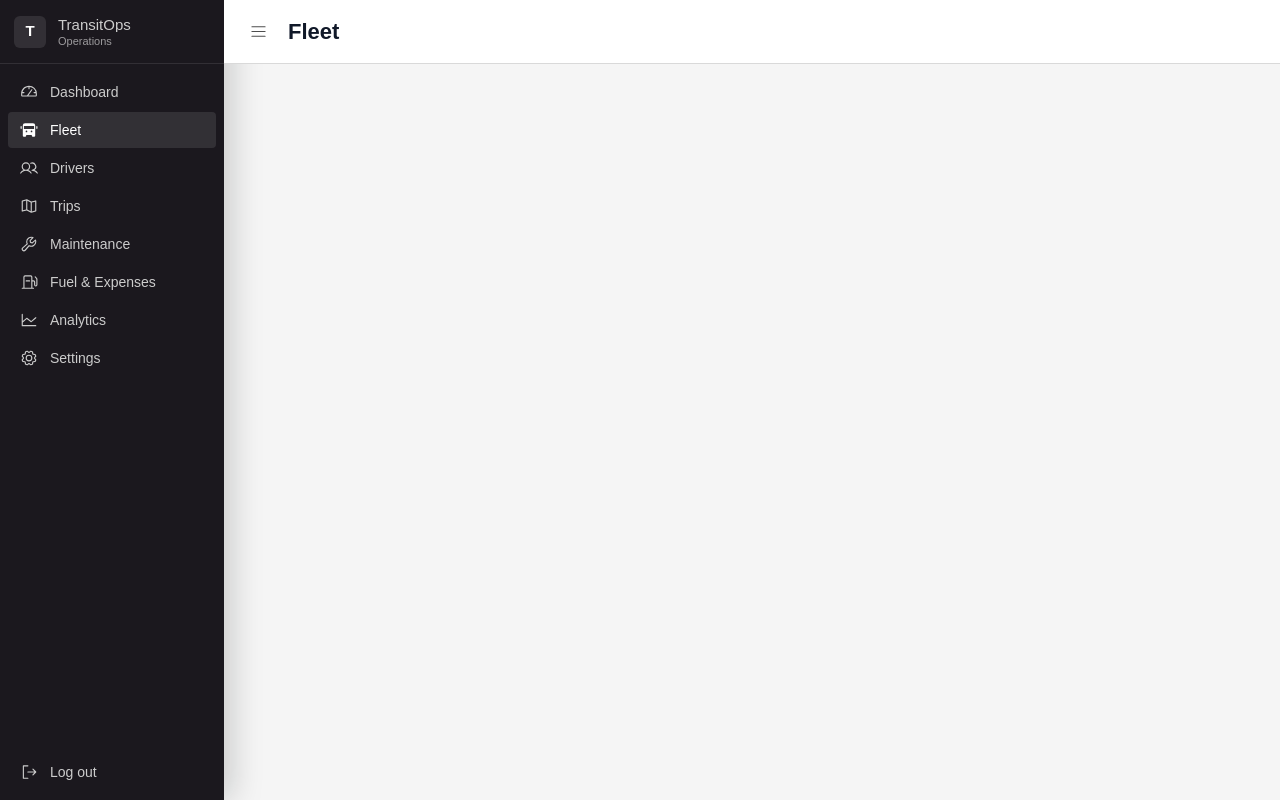
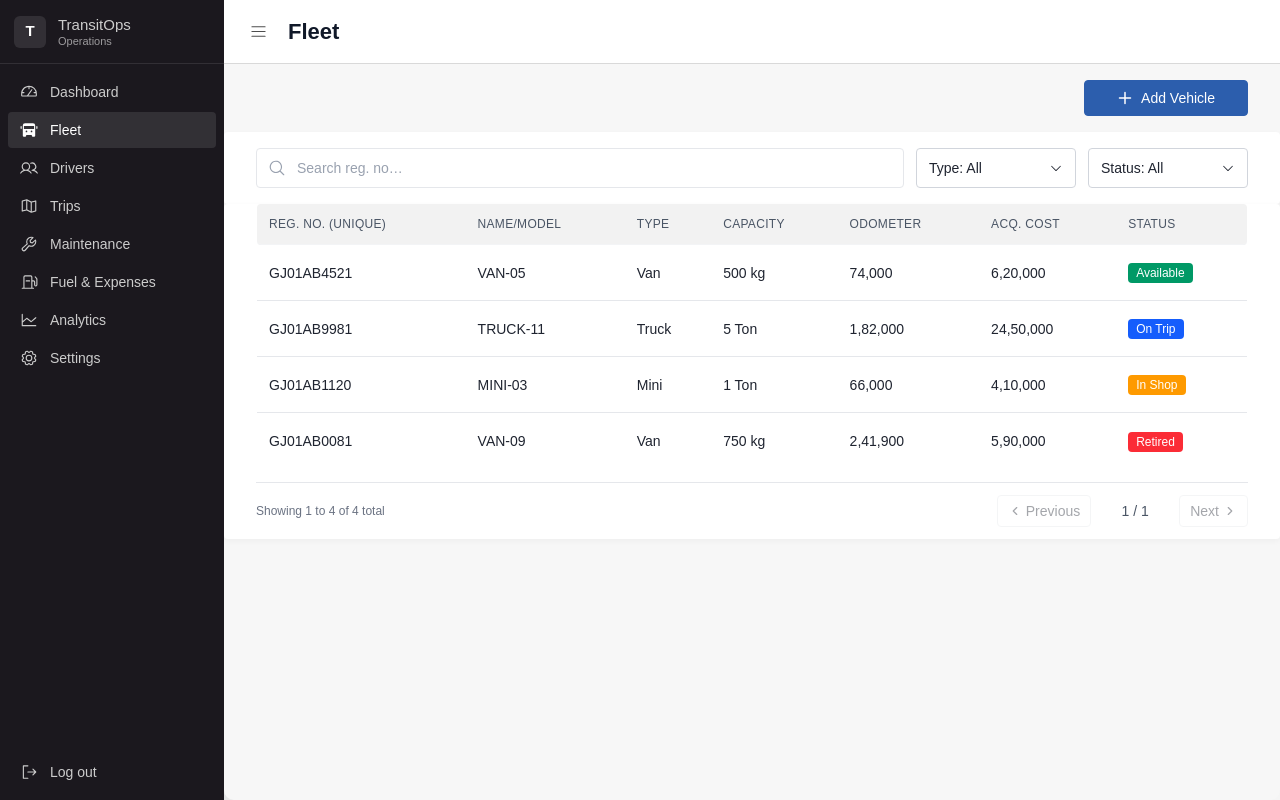
Before and after one commit to deep-vinci/odoo-hack-26, a Next.js app in the folder client/: page /fleet in a window 1280 px wide. Built offline with nearby package versions, Linux system fonts and the light colour scheme.

Commit message:
add fleet page

```diff
--- a/client/app/(app)/fleet/page.tsx
+++ b/client/app/(app)/fleet/page.tsx
@@ -1,5 +1,6 @@
 import type { Metadata } from "next";
 import { DashboardShell } from "@/features/dashboard/components/dashboard-shell";
+import { VehiclesTable } from "@/features/fleet/components/vehicles-table";
 import { design } from "@/lib/design";
 
 export const metadata: Metadata = {
@@ -9,7 +10,7 @@ export const metadata: Metadata = {
 export default function FleetPage() {
   return (
     <DashboardShell headerTitle={<h1 className={design.pageTitle}>Fleet</h1>}>
-      <div className={design.pageContainer + " px-4 py-6 sm:px-6"} />
+      <VehiclesTable />
     </DashboardShell>
   );
 }
--- /dev/null
+++ b/client/features/fleet/components/vehicles-table.tsx
@@ -0,0 +1,160 @@
+"use client";
+
+import { useMemo, useState } from "react";
+import type { DataTableColumn } from "@/components/data-table/data-table";
+import { ResourceListPage } from "@/components/data-table/resource-list-page";
+import { FilterDropdown } from "@/components/ui/filter-dropdown";
+import { Pill, type PillVariant } from "@/components/ui/pill";
+
+type VehicleType = "van" | "truck" | "mini";
+type VehicleStatus = "available" | "on-trip" | "in-shop" | "retired";
+
+type Vehicle = {
+    id: string;
+    regNo: string;
+    name: string;
+    type: VehicleType;
+    capacity: string;
+    odometer: number;
+    acqCost: number;
+    status: VehicleStatus;
+};
+
+const typeLabel: Record<VehicleType, string> = {
+    van: "Van",
+    truck: "Truck",
+    mini: "Mini",
+};
+
+const statusLabel: Record<VehicleStatus, string> = {
+    available: "Available",
+    "on-trip": "On Trip",
+    "in-shop": "In Shop",
+    retired: "Retired",
+};
+
+const statusVariant: Record<VehicleStatus, PillVariant> = {
+    available: "available",
+    "on-trip": "info",
+    "in-shop": "pending",
+    retired: "danger",
+};
+
+const vehicles: Vehicle[] = [
+    { id: "1", regNo: "GJ01AB4521", name: "VAN-05", type: "van", capacity: "500 kg", odometer: 74_000, acqCost: 620_000, status: "available" },
+    { id: "2", regNo: "GJ01AB9981", name: "TRUCK-11", type: "truck", capacity: "5 Ton", odometer: 182_000, acqCost: 2_450_000, status: "on-trip" },
+    { id: "3", regNo: "GJ01AB1120", name: "MINI-03", type: "mini", capacity: "1 Ton", odometer: 66_000, acqCost: 410_000, status: "in-shop" },
+    { id: "4", regNo: "GJ01AB0081", name: "VAN-09", type: "van", capacity: "750 kg", odometer: 241_900, acqCost: 590_000, status: "retired" },
+];
+
+const typeFilterOptions = [
+    { value: "", label: "All" },
+    { value: "van", label: "Van" },
+    { value: "truck", label: "Truck" },
+    { value: "mini", label: "Mini" },
+];
+
+const statusFilterOptions = [
+    { value: "", label: "All" },
+    { value: "available", label: "Available" },
+    { value: "on-trip", label: "On Trip" },
+    { value: "in-shop", label: "In Shop" },
+    { value: "retired", label: "Retired" },
+];
+
+const columns: DataTableColumn<Vehicle>[] = [
+    {
+        key: "regNo",
+        header: "Reg. No. (Unique)",
+        render: (row) => <span className="font-medium">{row.regNo}</span>,
+    },
+    { key: "name", header: "Name/Model", render: (row) => row.name },
+    { key: "type", header: "Type", render: (row) => typeLabel[row.type] },
+    { key: "capacity", header: "Capacity", render: (row) => row.capacity },
+    {
+        key: "odometer",
+        header: "Odometer",
+        render: (row) => row.odometer.toLocaleString("en-IN"),
+    },
+    {
+        key: "acqCost",
+        header: "Acq. Cost",
+        render: (row) => row.acqCost.toLocaleString("en-IN"),
+    },
+    {
+        key: "status",
+        header: "Status",
+        render: (row) => <Pill variant={statusVariant[row.status]}>{statusLabel[row.status]}</Pill>,
+    },
+];
+
+export function VehiclesTable() {
+    const [page, setPage] = useState(1);
+    const [search, setSearch] = useState("");
+    const [typeFilter, setTypeFilter] = useState("");
+    const [statusFilter, setStatusFilter] = useState("");
+    const limit = 10;
+
+    const filteredVehicles = useMemo(() => {
+        const query = search.trim().toLowerCase();
+        return vehicles.filter((vehicle) => {
+            const matchesQuery = !query || vehicle.regNo.toLowerCase().includes(query);
+            const matchesType = !typeFilter || vehicle.type === typeFilter;
+            const matchesStatus = !statusFilter || vehicle.status === statusFilter;
+            return matchesQuery && matchesType && matchesStatus;
+        });
+    }, [search, typeFilter, statusFilter]);
+
+    return (
+        <>
+            <ResourceListPage
+                title="Vehicle Registry"
+                columns={columns}
+                items={filteredVehicles}
+                total={filteredVehicles.length}
+                page={page}
+                limit={limit}
+                onPageChange={setPage}
+                getRowKey={(row) => row.id}
+                emptyMessage="No vehicles found."
+                searchPlaceholder="Search reg. no…"
+                searchValue={search}
+                onSearchChange={(value) => {
+                    setSearch(value);
+                    setPage(1);
+                }}
+                filters={
+                    <>
+                        <FilterDropdown
+                            label="Type: All"
+                            value={typeFilter}
+                            options={typeFilterOptions}
+                            onChange={(value) => {
+                                setTypeFilter(value);
+                                setPage(1);
+                            }}
+                            selectedLabel={`Type: ${typeFilterOptions.find((o) => o.value === typeFilter)?.label ?? "All"}`}
+                            triggerClassName="w-[160px]"
+                        />
+                        <FilterDropdown
+                            label="Status: All"
+                            value={statusFilter}
+                            options={statusFilterOptions}
+                            onChange={(value) => {
+                                setStatusFilter(value);
+                                setPage(1);
+                            }}
+                            selectedLabel={`Status: ${statusFilterOptions.find((o) => o.value === statusFilter)?.label ?? "All"}`}
+                            triggerClassName="w-[160px]"
+                        />
+                    </>
+                }
+                primaryAction={{ label: "Add Vehicle", onClick: () => {} }}
+                hideHeader
+            />
+            <p className="px-8 pb-6 text-xs text-gray-500">
+                Rule: Registration No. must be unique • Retired/In Shop vehicles are hidden from Trip Dispatcher
+            </p>
+        </>
+    );
+}
```
